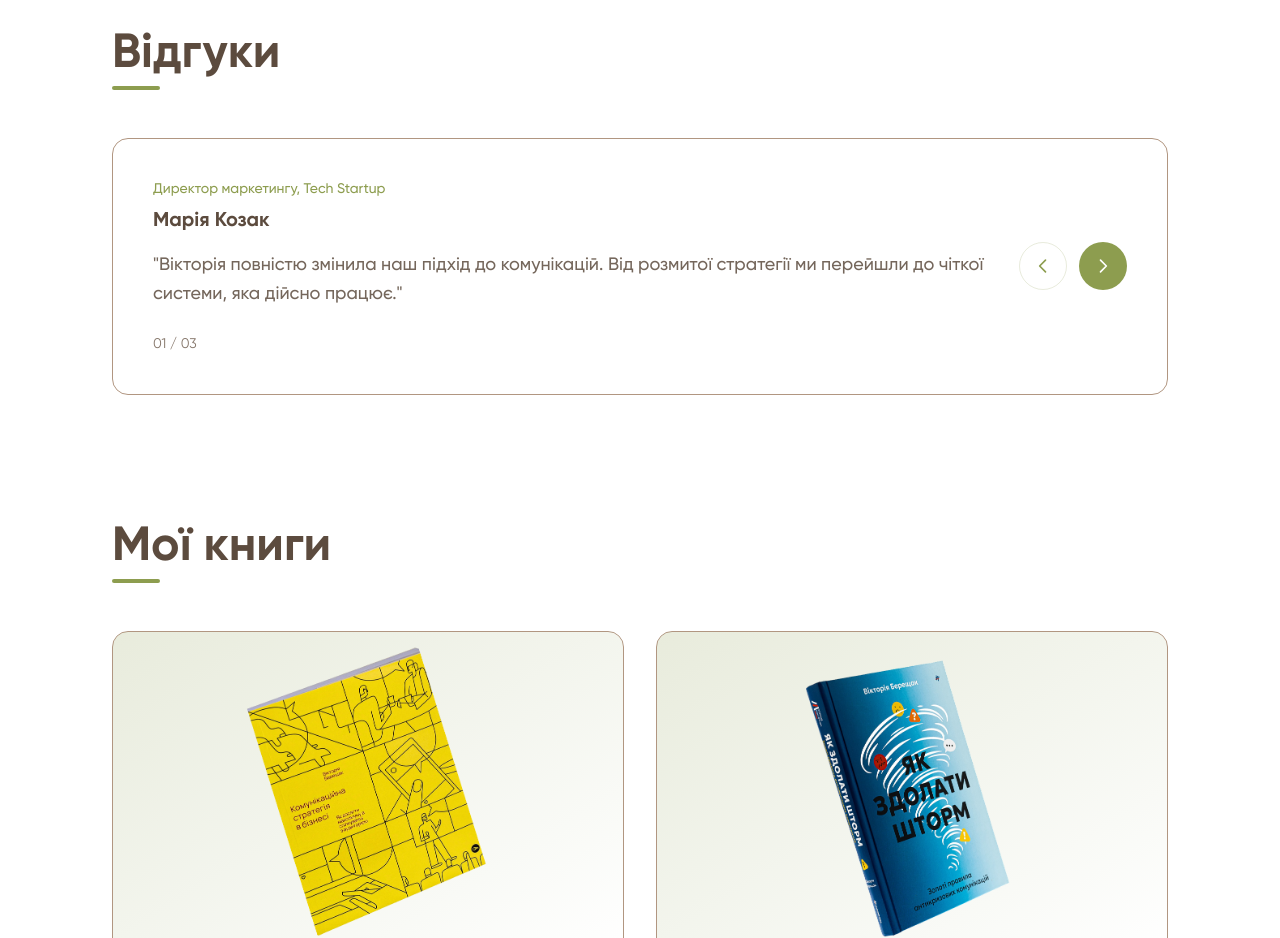
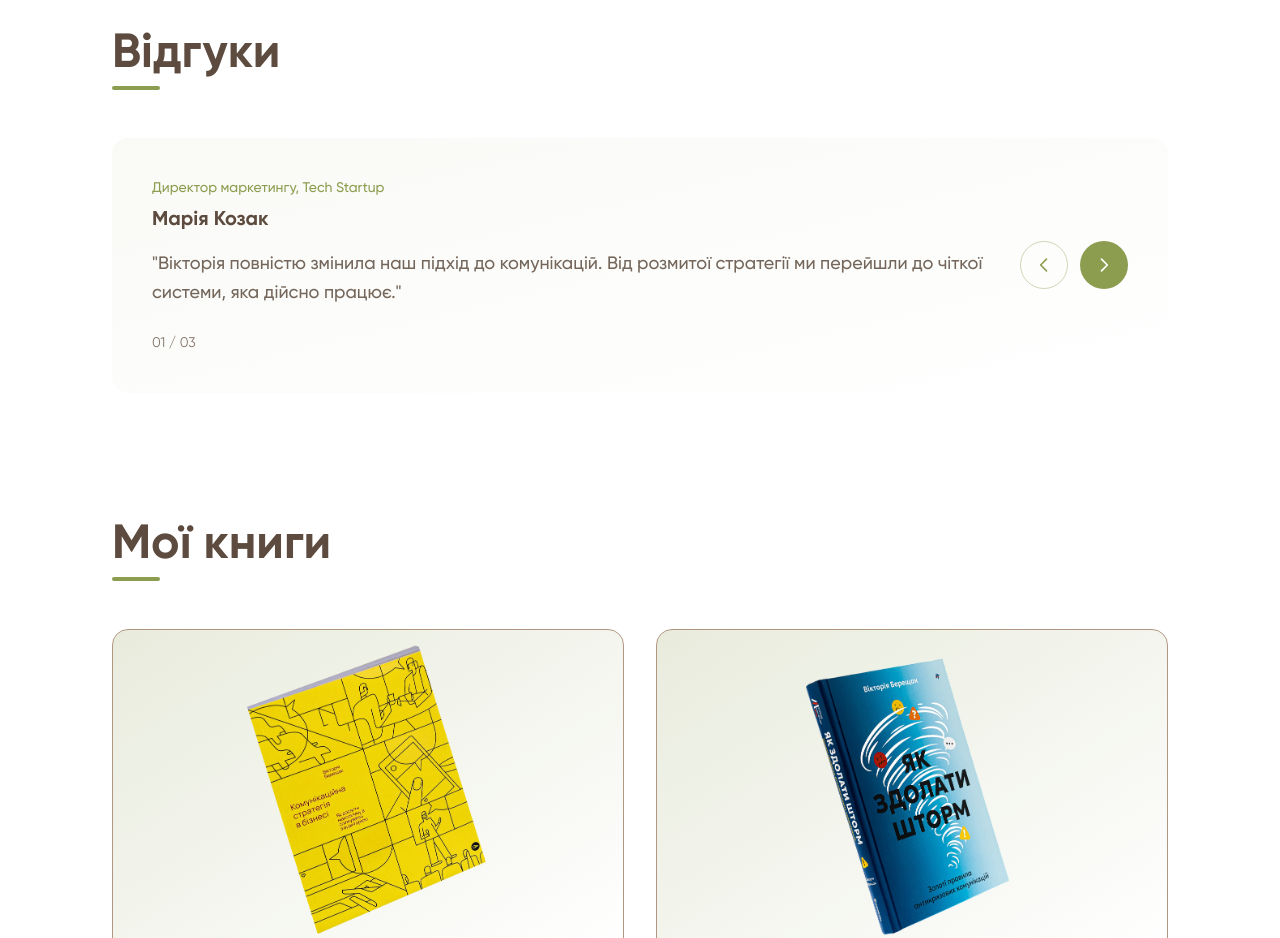
Before and after one commit to dmitriyhajrulin03-ctrl/victoria-bereshchak, a Next.js app: page / in a window 1280 px wide. Shown: the part 4980-5918 px from the top of the page. Built offline with nearby package versions, Linux system fonts and the light colour scheme.

Commit message:
Add gradient background to testimonials section without border

```diff
--- a/app/page.tsx
+++ b/app/page.tsx
@@ -744,7 +744,7 @@ const TestimonialSlider = ({ reviews }: { reviews: any[] }) => {
   };
 
   return (
-    <div className="bg-card border border-border rounded-2xl p-6 sm:p-8 md:p-10">
+    <div className="bg-gradient-to-br from-primary/5 to-accent/5 rounded-2xl p-6 sm:p-8 md:p-10">
       <div className="flex flex-col md:flex-row md:items-center md:justify-between gap-6 md:gap-8">
         {/* Text Content */}
         <div className="flex-1">
@@ -768,7 +768,7 @@ const TestimonialSlider = ({ reviews }: { reviews: any[] }) => {
         <div className="flex items-center gap-3 flex-shrink-0">
           <button
             onClick={handlePrev}
-            className="flex items-center justify-center w-12 h-12 rounded-full border border-primary/20 hover:bg-primary/10 transition-all duration-300"
+            className="flex items-center justify-center w-12 h-12 rounded-full border border-primary/40 hover:bg-primary/10 transition-all duration-300"
             aria-label="Previous review"
           >
             <svg className="w-5 h-5 text-primary" fill="none" stroke="currentColor" viewBox="0 0 24 24">
```
